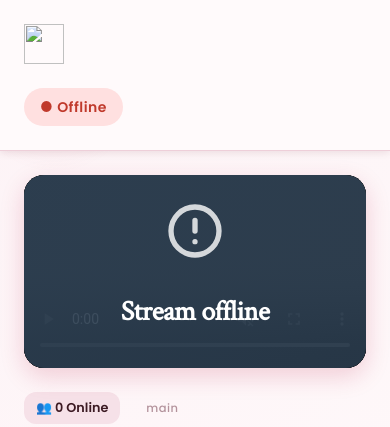
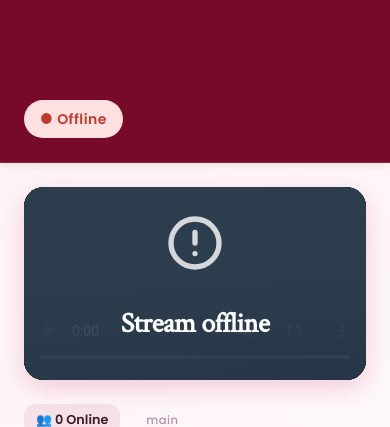
Before and after one commit to mehlbox/streaming, a Python web app: template flask/templates/index.html in a window 390 px wide. Shown: the top 427 px of the page. Run offline with Jinja, Linux system fonts and the light colour scheme; the template is opened without the code that fills it, so the values that code supplies are empty; some libraries are stand-ins or nearby versions.

Commit message:
improve style

```diff
--- a/flask/static/css/style.css
+++ b/flask/static/css/style.css
@@ -140,8 +140,8 @@ a:hover {
    ============================================================================ */
 
 .navbar {
-  background: var(--bg-lighter);
-  border-bottom: 1px solid var(--border-color);
+  background: var(--primary);
+  border-bottom: 1px solid rgba(255, 255, 255, 0.12);
   box-shadow: var(--shadow);
   position: sticky;
   top: 0;
@@ -166,8 +166,8 @@ a:hover {
 }
 
 .navbar-logo {
-  width: 56px;
-  height: 56px;
+  height: 80px;
+  width: auto;
 }
 
 .navbar-text {
@@ -178,13 +178,13 @@ a:hover {
 
 .site-title {
   font-size: 2.8rem;
-  color: var(--primary);
+  color: #fff;
   margin: 0;
 }
 
 .site-subtitle {
   font-size: 0.875rem;
-  color: var(--text-secondary);
+  color: rgba(255, 255, 255, 0.85);
   margin: 0;
 }
 
@@ -1298,8 +1298,8 @@ body[data-admin="1"] .stats-title {
   }
 
   .navbar-logo {
-    width: 48px;
-    height: 48px;
+    height: 64px;
+    width: auto;
   }
 
   h1 { font-size: 2rem; }
@@ -1363,8 +1363,8 @@ body[data-admin="1"] .stats-title {
   }
 
   .navbar-logo {
-    width: 40px;
-    height: 40px;
+    height: 52px;
+    width: auto;
   }
 
   .control-toggle {
```
